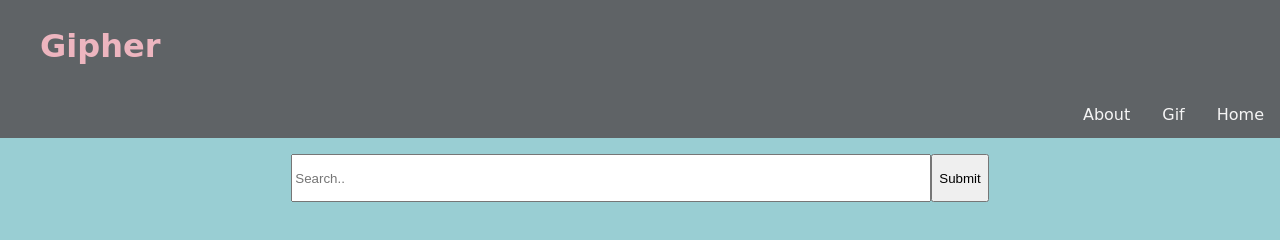
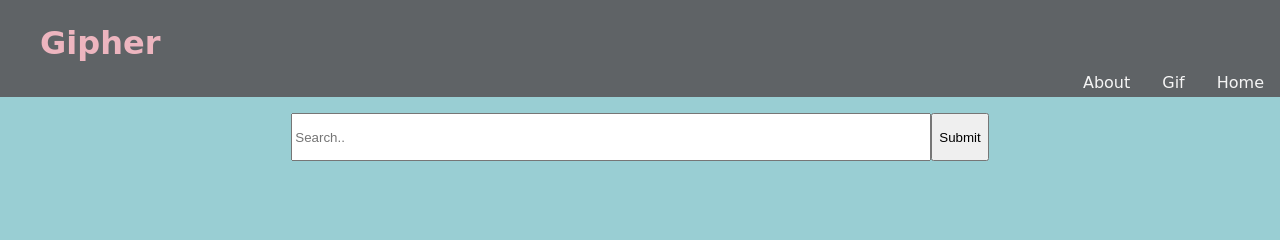
Before and after one commit to Joycelynhicks/Joycelynhicks.1.github.io, a website: page index.html in a window 1280 px wide. Drawn offline with nearby package versions, Linux system fonts and the light colour scheme; a web font is replaced by a local one.

```diff
--- a/scss/style.scss
+++ b/scss/style.scss
@@ -31,6 +31,8 @@
     background-color: $grey;
     width: 100vw;
     overflow: hidden;
+    line-height: 0em;
+    padding-top: 1em;
 
     ul {
         margin: 0;
@@ -125,11 +127,14 @@
         flex-direction: column;
         line-height: 0em;
 
+
     }
 
    li {
         margin: 0;
         padding: 0;
+
+
     }
 
 
```
Also changed, not shown: css/style.css.
